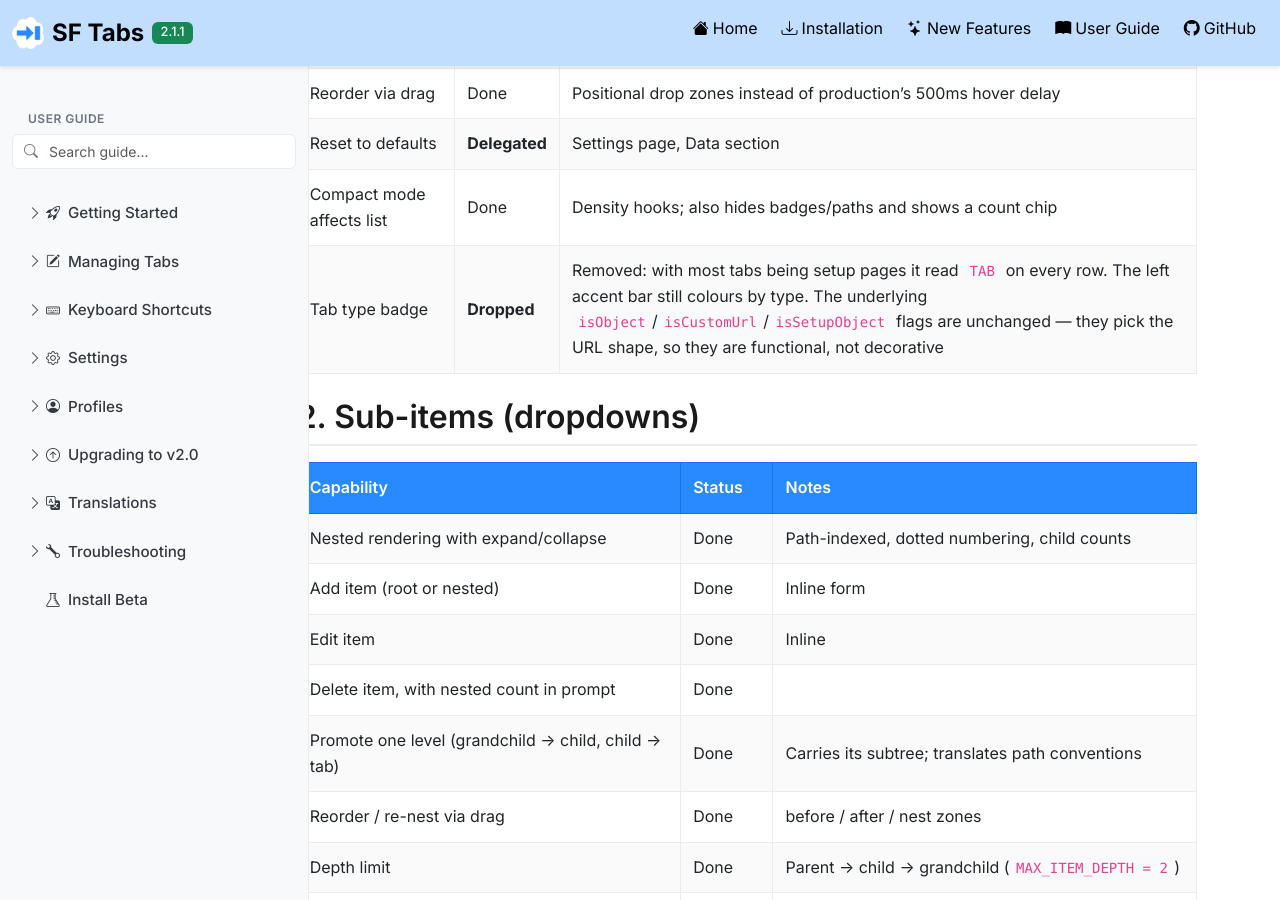
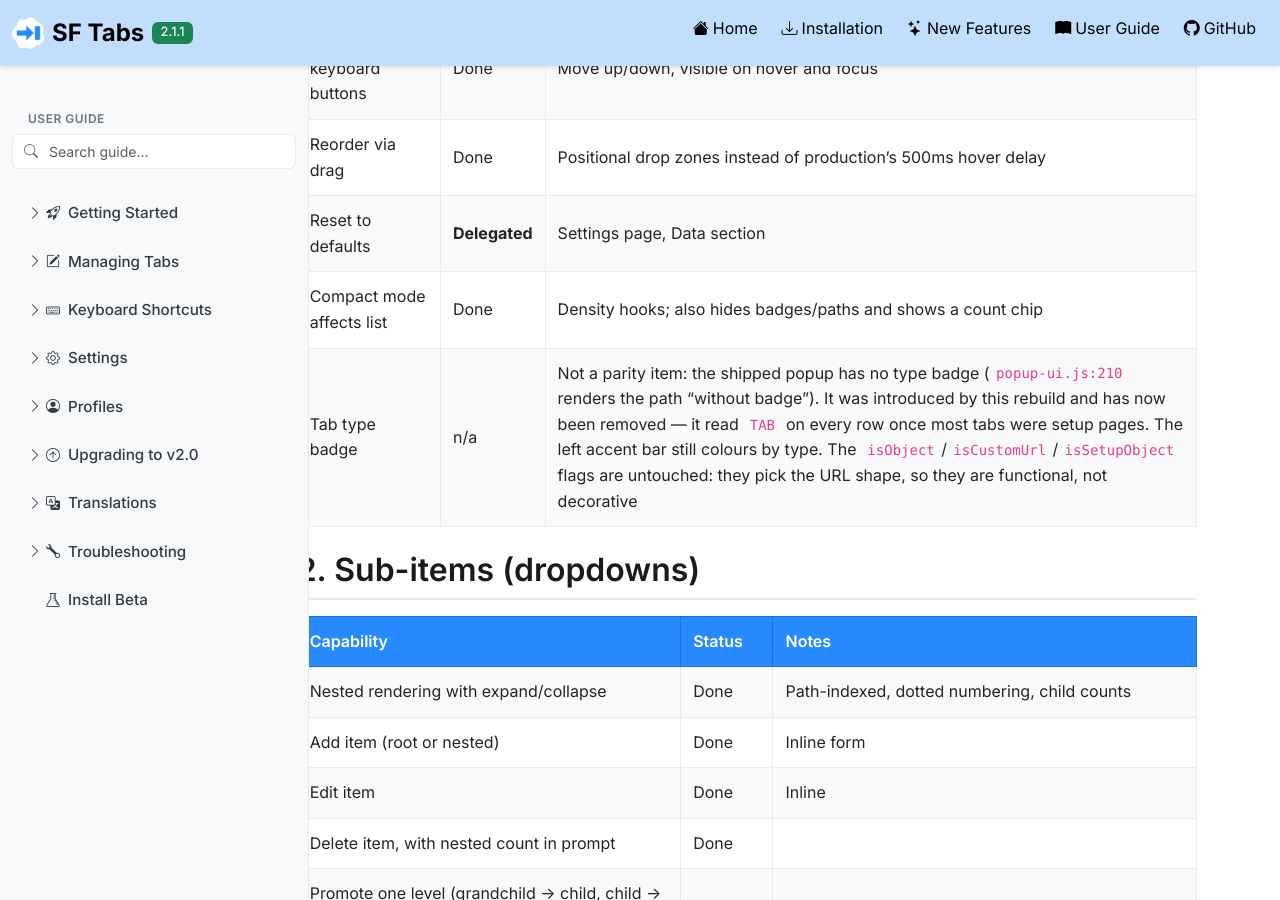
Before and after one commit to chrisrouse/sftabs, a Jekyll site: the page built from docs/ui-v2-parity.md, in a window 1280 px wide and 900 px high, scrolled down 1338 px. Built offline with Jekyll 4.4.1, drawn with Linux system fonts in a browser that asks for light colours; nearby versions of some CDN libraries; our own code applies the rules of GitHub Pages for plain Markdown files.

Commit message:
docs: the type badge was never a parity item
Checked the shipped popup rather than assuming: it renders no tab type
badge -- popup-ui.js:210 is commented "Add path display (without badge)",
and its only badge markup is the version chip and the sub-item count,
which we also have. So the badge was introduced by this rebuild, not
inherited, and removing it restores consistency rather than dropping a
shipped capability. Row reframed from Dropped to n/a.

```diff
--- a/docs/ui-v2-parity.md
+++ b/docs/ui-v2-parity.md
@@ -33,7 +33,7 @@ Reverting is always one line: `manifest.base.json` → `action.default_popup`.
 | Reorder via drag | Done | Positional drop zones instead of production's 500ms hover delay |
 | Reset to defaults | **Delegated** | Settings page, Data section |
 | Compact mode affects list | Done | Density hooks; also hides badges/paths and shows a count chip |
-| Tab type badge | **Dropped** | Removed: with most tabs being setup pages it read `TAB` on every row. The left accent bar still colours by type. The underlying `isObject`/`isCustomUrl`/`isSetupObject` flags are unchanged — they pick the URL shape, so they are functional, not decorative |
+| Tab type badge | n/a | Not a parity item: the shipped popup has no type badge (`popup-ui.js:210` renders the path "without badge"). It was introduced by this rebuild and has now been removed — it read `TAB` on every row once most tabs were setup pages. The left accent bar still colours by type. The `isObject`/`isCustomUrl`/`isSetupObject` flags are untouched: they pick the URL shape, so they are functional, not decorative |
 
 ## 2. Sub-items (dropdowns)
 
```
